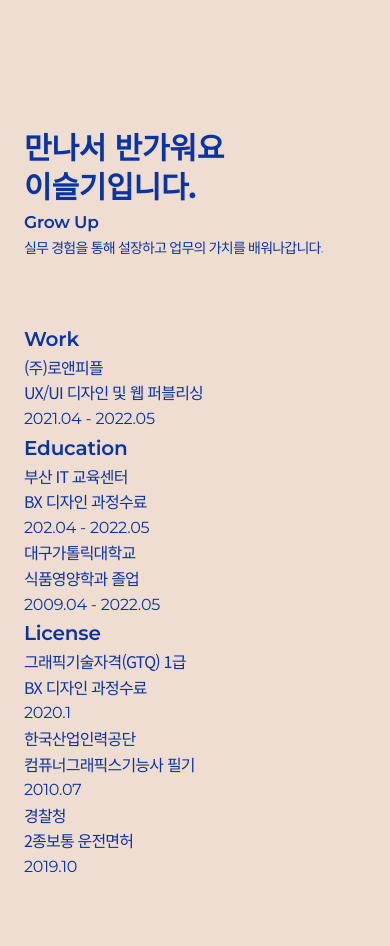
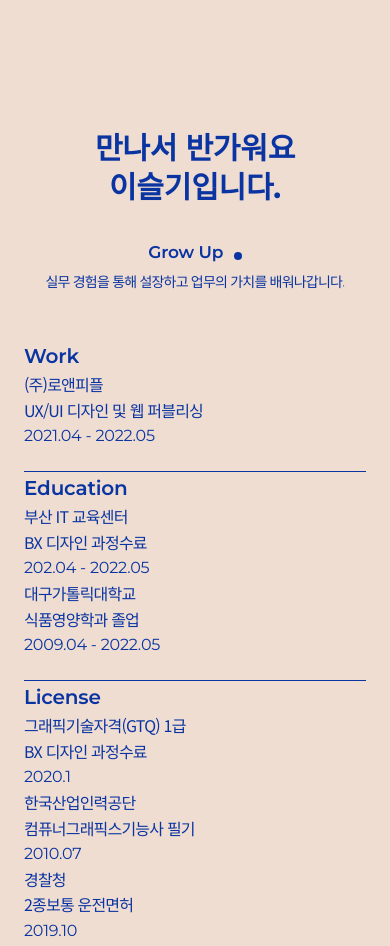
Before and after one commit to seulkiu/portfoilo2023, a plain HTML site: page index.html in a window 390 px wide. Shown: the part 960-1906 px from the top of the page. Drawn offline with nearby package versions, Linux system fonts and the light colour scheme.

Commit message:
work html, css

```diff
--- a/scss/index.scss
+++ b/scss/index.scss
@@ -118,4 +118,44 @@
             @media screen and(min-width:768px){margin-bottom:6rem;}
         }
     }
+    /*-----------Work Experience 영역-----------*/
+    &.section-work-wrap{
+        .inner{
+            @media screen and(min-width:980px) {
+                @include flex-between; align-items: baseline;
+            }
+            .sc-title-wrap{
+                .sc-title-top{margin-bottom:2rem;}
+                .sc-title-bottom{
+                    @include flex; align-items: flex-end;
+                    .text-wrap{
+                        .title-deskTxt{font-weight: 600;
+                            span{margin-left: 6px; margin-bottom: 2px; display: inline-block; width: 0.5rem; height: 0.5rem; border-radius: 50%; background-color: $color-main; vertical-align: text-bottom;}
+                        }
+                    }
+                }
+                @media screen and(max-width:979px) {
+                    margin-bottom: 3rem; text-align: center;
+                    .sc-title-bottom{
+                        @include flex-column; align-items: center;
+                        .text-wrap{
+                            .title-deskTxt{text-align: center; margin-bottom: 0.2rem;}
+                            .title-txt{text-align: center;}
+                        }
+                    }
+                }
+            }
+            .sc-conts-wrap{
+                @media screen and(min-width:980px){
+                    width:50%;
+                    transition-delay: 0.4s;
+                }
+                .work-list-wrap{
+                    .work-list{
+                        padding-bottom: 1.4rem; border-bottom: 1px solid $color-main;
+                    }
+                }
+            }
+        }
+    }
 }
```
Also changed, not shown: css/index.css, 1 other file.
